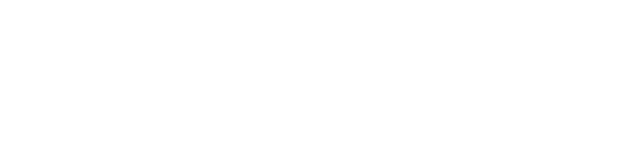
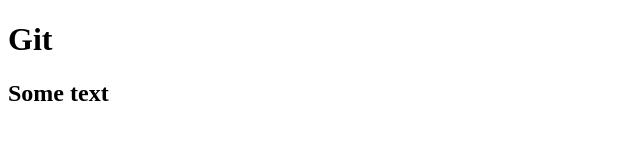
Before and after one commit to 73us/git-test2, a plain HTML site: page index.html in a window 1280 px wide. Shown: the whole page, without its empty margins (0-640 px from the left). Drawn offline with Linux system fonts and the light colour scheme.

Commit message:
Added main.js and modify index.htm, main.css

```diff
--- a/index.html
+++ b/index.html
@@ -1,13 +1,17 @@
 <!DOCTYPE html>
 <html lang="en">
+
 <head>
     <meta charset="UTF-8">
     <meta name="viewport" content="width=device-width, initial-scale=1.0">
     <title>Document</title>
 </head>
+
 <body>
 
-
+    <h1>Git</h1>
+    <h2>Some text</h2>
 
 </body>
+
 </html>
--- a/main.css
+++ b/main.css
@@ -1,3 +1,7 @@
 body {
     background-color: gray;
 }
+
+h1 {
+    color: red;
+}
--- /dev/null
+++ b/main.js
@@ -0,0 +1,3 @@
+function sayHello(name, surname) {
+    return `Hello ${name} ${surname}`;
+}
```
